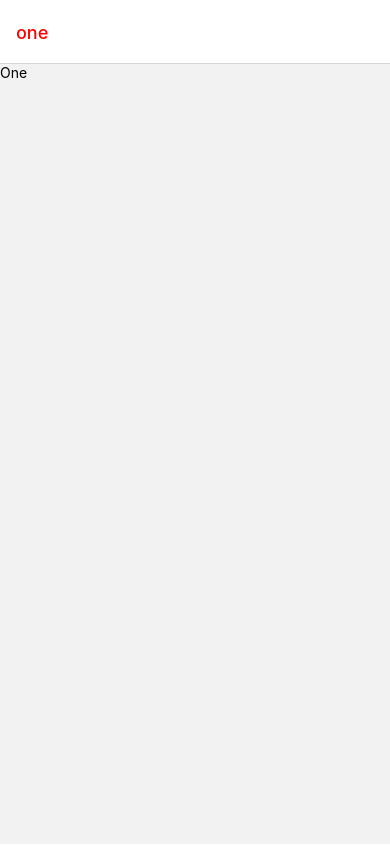
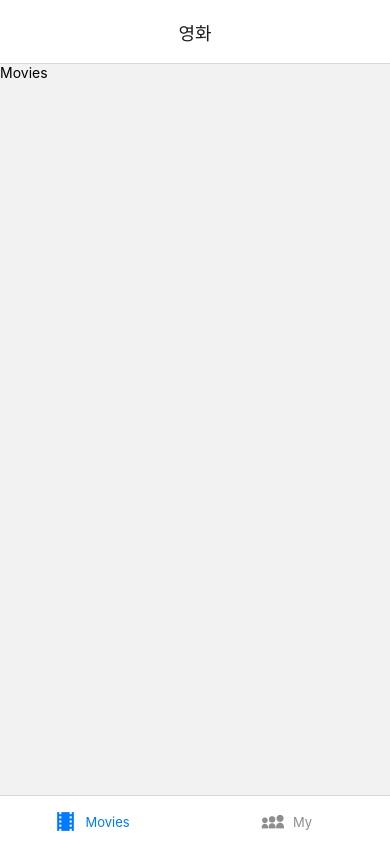
Before and after one commit to rjc1704/RN-movie-lecture-practical, a React Native app: screen / in a window 390 px wide. Built offline with nearby package versions, Linux system fonts and the light colour scheme.

Commit message:
feat: BottomTab Navigator

```diff
--- a/App.js
+++ b/App.js
@@ -1,75 +1,13 @@
 import { StatusBar } from "expo-status-bar";
-import { StyleSheet, Text, TouchableOpacity, View } from "react-native";
 import { NavigationContainer } from "@react-navigation/native";
-import { createNativeStackNavigator } from "@react-navigation/native-stack";
-
-const Stack = createNativeStackNavigator();
-
-const One = ({ navigation: { navigate } }) => {
-  return (
-    <TouchableOpacity onPress={() => navigate("two")}>
-      <Text>One</Text>
-    </TouchableOpacity>
-  );
-};
-
-const Two = ({ navigation: { navigate, setOptions } }) => {
-  return (
-    <>
-      <TouchableOpacity onPress={() => navigate("three")}>
-        <Text>Two</Text>
-      </TouchableOpacity>
-      <TouchableOpacity
-        onPress={() =>
-          setOptions({
-            title: "변경된 제목!",
-          })
-        }
-      >
-        <Text>Set Options</Text>
-      </TouchableOpacity>
-    </>
-  );
-};
-
-const Three = ({ navigation: { goBack, reset } }) => {
-  return (
-    <>
-      <TouchableOpacity onPress={() => goBack()}>
-        <Text>Three</Text>
-      </TouchableOpacity>
-      <TouchableOpacity
-        onPress={() =>
-          reset({
-            index: 1,
-            routes: [{ name: "three" }, { name: "two" }],
-          })
-        }
-      >
-        <Text>Reset Navigation</Text>
-      </TouchableOpacity>
-    </>
-  );
-};
+import Stacks from "./navigation/Stacks";
+import Tabs from "./navigation/Tabs";
 
 export default function App() {
   return (
     <NavigationContainer>
-      <Stack.Navigator
-        screenOptions={{
-          headerTintColor: "red",
-        }}
-      >
-        <Stack.Screen name="one" component={One} />
-        <Stack.Screen name="two" component={Two} />
-        <Stack.Screen
-          options={{
-            presentation: "modal",
-          }}
-          name="three"
-          component={Three}
-        />
-      </Stack.Navigator>
+      {/* <Stacks /> */}
+      <Tabs />
     </NavigationContainer>
   );
 }
--- /dev/null
+++ b/navigation/Stacks.js
@@ -0,0 +1,72 @@
+import React from "react";
+import { createNativeStackNavigator } from "@react-navigation/native-stack";
+import { Text, TouchableOpacity } from "react-native";
+
+const Stack = createNativeStackNavigator();
+
+const One = ({ navigation: { navigate } }) => {
+  return (
+    <TouchableOpacity onPress={() => navigate("two")}>
+      <Text>One</Text>
+    </TouchableOpacity>
+  );
+};
+
+const Two = ({ navigation: { navigate, setOptions } }) => {
+  return (
+    <>
+      <TouchableOpacity onPress={() => navigate("three")}>
+        <Text>Two</Text>
+      </TouchableOpacity>
+      <TouchableOpacity
+        onPress={() =>
+          setOptions({
+            title: "변경된 제목!",
+          })
+        }
+      >
+        <Text>Set Options</Text>
+      </TouchableOpacity>
+    </>
+  );
+};
+
+const Three = ({ navigation: { goBack, reset } }) => {
+  return (
+    <>
+      <TouchableOpacity onPress={() => goBack()}>
+        <Text>Three</Text>
+      </TouchableOpacity>
+      <TouchableOpacity
+        onPress={() =>
+          reset({
+            index: 1,
+            routes: [{ name: "three" }, { name: "two" }],
+          })
+        }
+      >
+        <Text>Reset Navigation</Text>
+      </TouchableOpacity>
+    </>
+  );
+};
+
+export default function Stacks() {
+  return (
+    <Stack.Navigator
+      screenOptions={{
+        headerTintColor: "red",
+      }}
+    >
+      <Stack.Screen name="one" component={One} />
+      <Stack.Screen name="two" component={Two} />
+      <Stack.Screen
+        options={{
+          presentation: "modal",
+        }}
+        name="three"
+        component={Three}
+      />
+    </Stack.Navigator>
+  );
+}
--- /dev/null
+++ b/navigation/Tabs.js
@@ -0,0 +1,42 @@
+import React from "react";
+import { createBottomTabNavigator } from "@react-navigation/bottom-tabs";
+import Movies from "../screen/Movies";
+import My from "../screen/My";
+import { MaterialIcons } from "@expo/vector-icons";
+import { Foundation } from "@expo/vector-icons";
+
+const Tab = createBottomTabNavigator();
+
+export default function Tabs() {
+  return (
+    <Tab.Navigator
+      screenOptions={{
+        tabBarLabelPosition: "beside-icon",
+      }}
+    >
+      <Tab.Screen
+        options={{
+          title: "영화",
+          headerTitleAlign: "center",
+          tabBarLabel: "Movies",
+          tabBarIcon: ({ color, size }) => (
+            <MaterialIcons name="local-movies" size={size} color={color} />
+          ),
+        }}
+        name="Movies"
+        component={Movies}
+      />
+      <Tab.Screen
+        options={{
+          title: "내가 작성한 댓글",
+          tabBarLabel: "My",
+          tabBarIcon: ({ color, size }) => (
+            <Foundation name="social-myspace" size={size} color={color} />
+          ),
+        }}
+        name="My"
+        component={My}
+      />
+    </Tab.Navigator>
+  );
+}
--- a/package.json
+++ b/package.json
@@ -9,6 +9,7 @@
     "web": "expo start --web"
   },
   "dependencies": {
+    "@react-navigation/bottom-tabs": "^6.5.2",
     "@react-navigation/native": "^6.1.1",
     "@react-navigation/native-stack": "^6.9.7",
     "expo": "~47.0.9",
--- /dev/null
+++ b/screen/Movies.js
@@ -0,0 +1,10 @@
+import React from "react";
+import { Text, View } from "react-native";
+
+export default function Movies() {
+  return (
+    <View>
+      <Text>Movies</Text>
+    </View>
+  );
+}
--- /dev/null
+++ b/screen/My.js
@@ -0,0 +1,10 @@
+import React from "react";
+import { Text, View } from "react-native";
+
+export default function My() {
+  return (
+    <View>
+      <Text>My</Text>
+    </View>
+  );
+}
```
Also changed, not shown: 1 other file (tests, documents, lock files or other folders).
